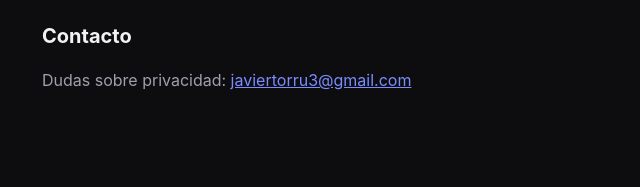
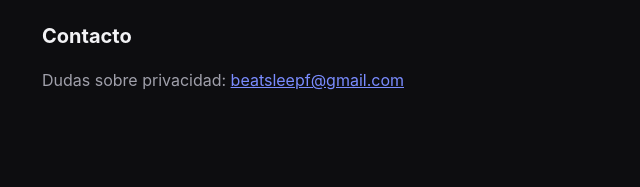
Before and after one commit to Javi7899/notchmac-web, a plain HTML site: page privacy.html in a window 1280 px wide. Shown: the part 1285-1472 px from the top of the page, 242-882 px from the left. Drawn offline with Linux system fonts and the light colour scheme.

Commit message:
Contacto: beatsleepf@gmail.com

```diff
--- a/privacy.html
+++ b/privacy.html
@@ -56,7 +56,7 @@
     <p>La app no está dirigida a menores de 13 años y no recopila datos de nadie.</p>
 
     <h2>Contacto</h2>
-    <p>Dudas sobre privacidad: <a href="mailto:javiertorru3@gmail.com">javiertorru3@gmail.com</a></p>
+    <p>Dudas sobre privacidad: <a href="mailto:beatsleepf@gmail.com">beatsleepf@gmail.com</a></p>
 </main>
 <footer>© 2026 Javier Torres Rubio</footer>
 </body>
```
Also changed, not shown: support.html (+1 -1 lines).
